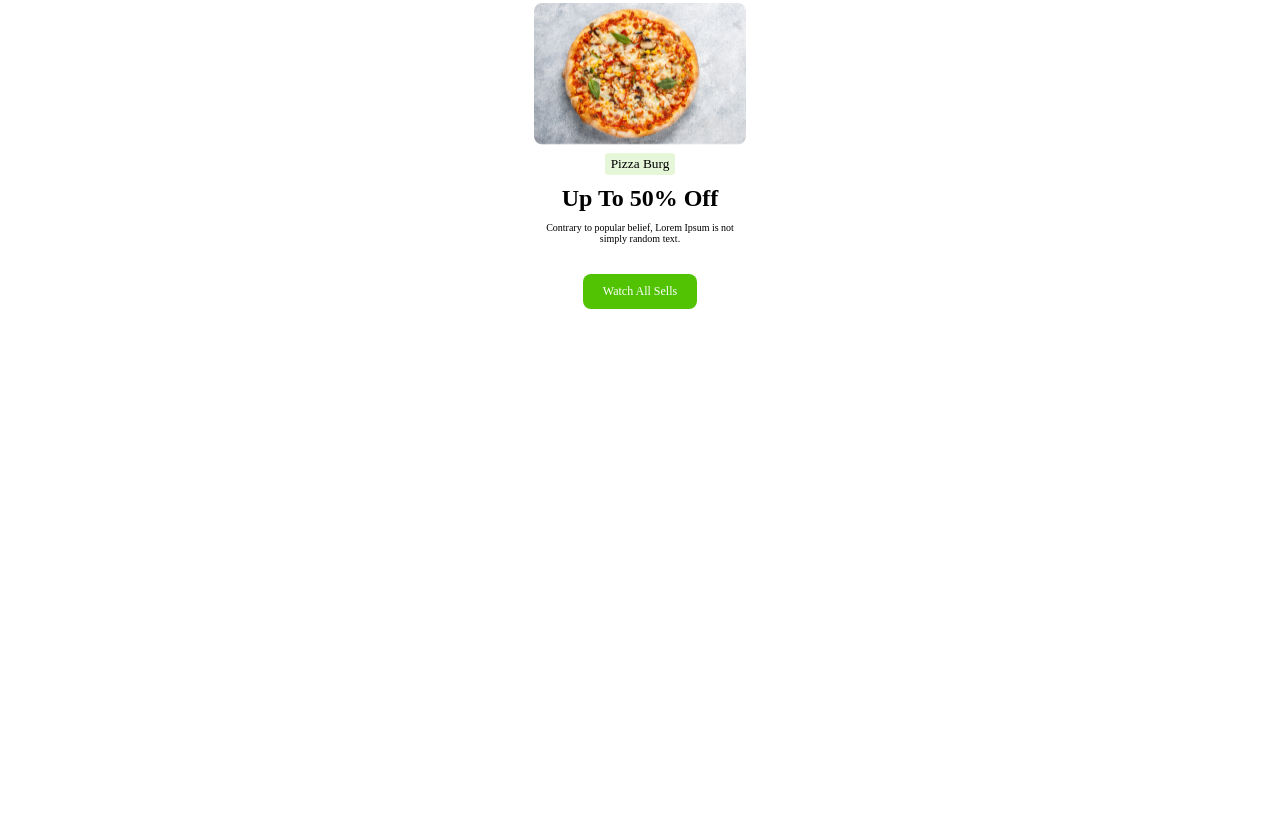
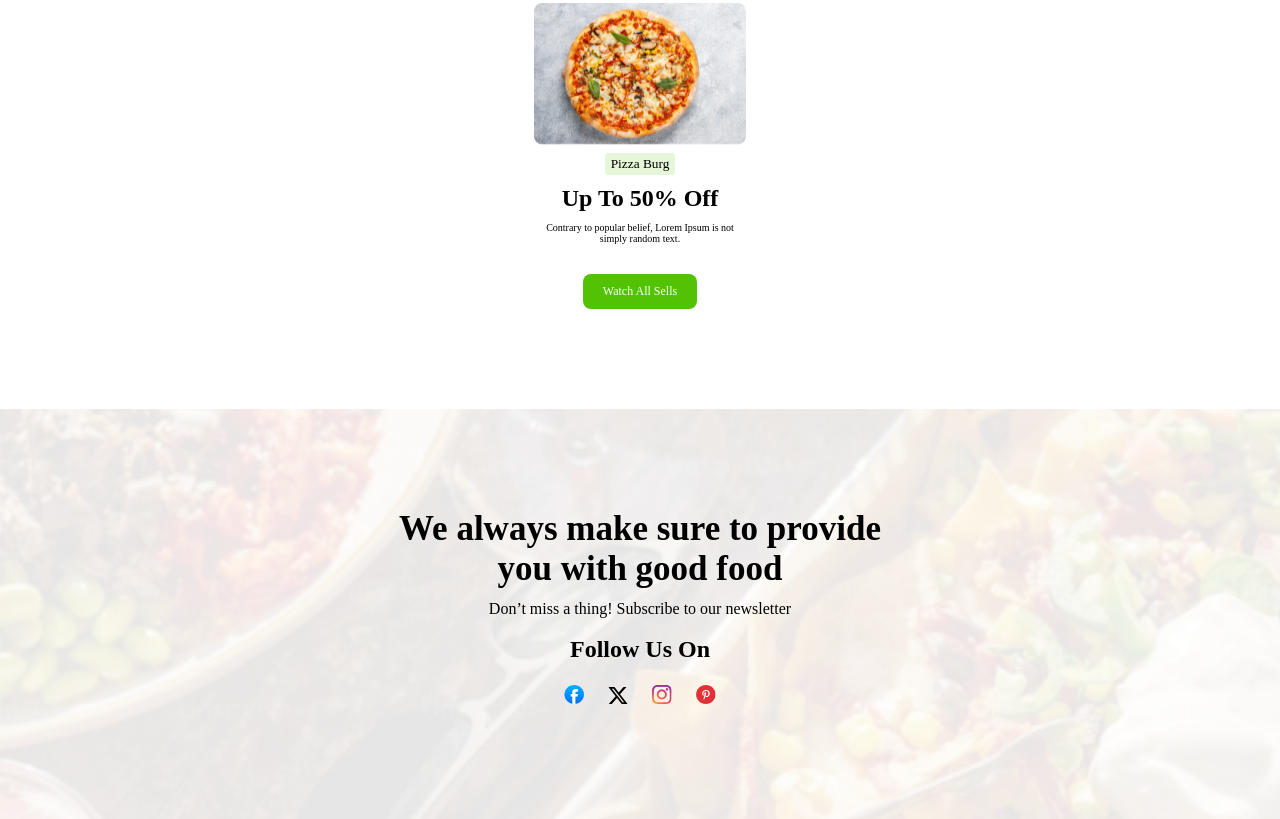
Before and after one commit to MD-Moniruzzaman-Arafat/ph-project-1, a plain HTML site: page index.html in a window 1280 px wide. Shown: the part 2002-2821 px from the top of the page. Before the commit the page ends 2411 px from the top, so only its background shows below. Drawn offline with Linux system fonts and the light colour scheme.

Commit message:
footer section design

```diff
--- a/index.html
+++ b/index.html
@@ -72,6 +72,22 @@
         </section>
     </main>
 
+    <footer>
+
+        <div class="footerContainer">
+            <h1>We always make sure to provide you with good food</h1>
+            <p>Don’t miss a thing! Subscribe to our newsletter</p>
+            <h2>Follow Us On</h2>
+            <div class="socilMediaIcons">
+                <img src="./assets/Group 1.svg" alt="">
+                <img src="./assets/x-2 1.svg" alt="">
+                <img src="./assets/instagram-2016-5 1.svg" alt="">
+                <img src="./assets/pinterest-3 1.svg" alt="">
+            </div>
+        </div>
+
+    </footer>
+
 </body>
 
 </html>
--- a/style.css
+++ b/style.css
@@ -171,3 +171,25 @@ header::after {
     font-size: 12px;
     margin-top: 30px;
 }
+
+footer {
+    background-image: url(./assets/social-bg.png);
+    background-repeat: no-repeat;
+    background-size: cover;
+}
+
+.footerContainer {
+    display: flex;
+    flex-direction: column;
+    align-items: center;
+    justify-content: center;
+    line-height: 40px;
+    padding: 100px 0;
+}
+
+.footerContainer h1 {
+    font-size: 35px;
+    font-weight: 700;
+    width: 488px;
+    text-align: center;
+}
```
Also changed, not shown: assets/af1ee97065272b2c35f92b104104f1b6d442d08f.png (added).
